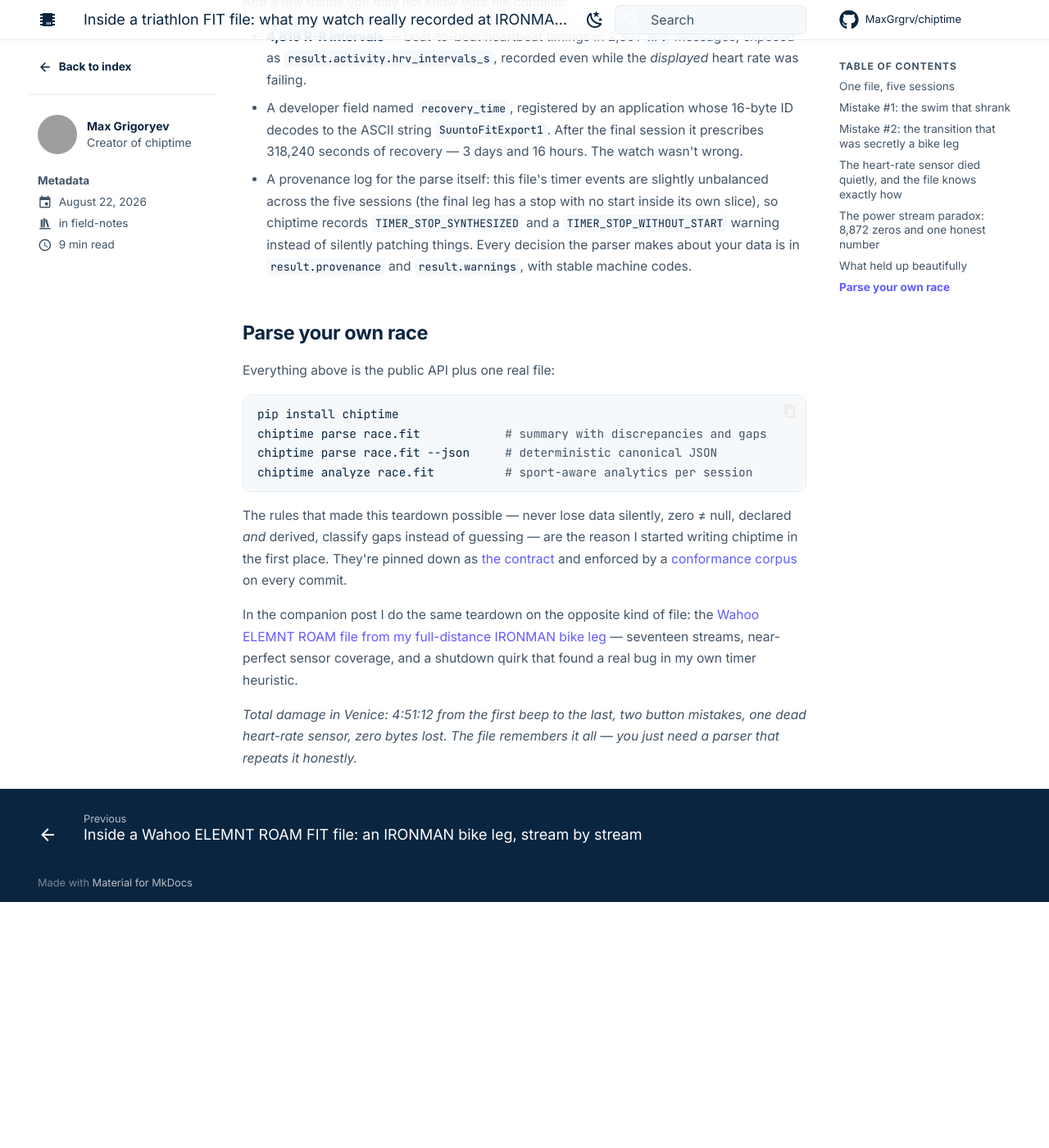
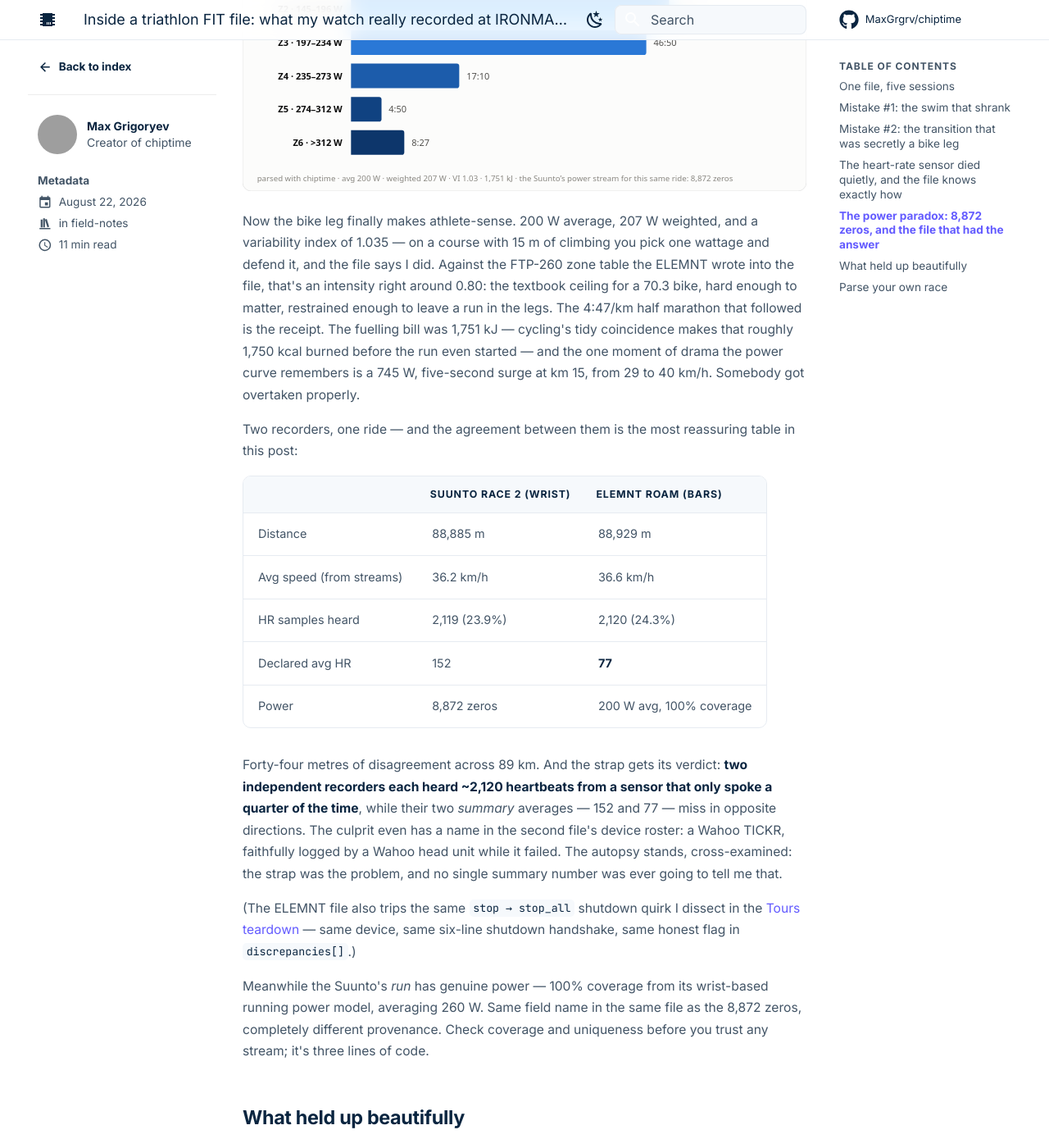
Before and after one commit to MaxGrgrv/chiptime, an MkDocs documentation site: the page built from website/blog/posts/inside-a-triathlon-fit-file.md, in a window 1280 px wide and 1400 px high, scrolled down 5768 px. Shown: the whole window at 82% size. Built offline with MkDocs 1.6.1 and Material for MkDocs 9.7.7, drawn with Linux system fonts in a browser that asks for light colours; comment, search, counter and statistics services are not loaded; before the commit the page ends 6868 px from its top, so only the background shows below that; some of the changed text lies outside the part shown; grey boxes are pictures that could not be loaded.

Commit message:
blog: the second witness — real bike power for Venice, athlete-voice pass on both posts
The ELEMNT ROAM was recording the Venice 70.3 bike leg too. The power
paradox section now resolves: the Suunto's 8,872 zeros meet the head
unit's real ride (200 W avg, 207 W weighted, VI 1.035, IF ~0.80 on the
file's own FTP-260 zones, 1,751 kJ), with a new time-in-zones figure and
a two-recorders agreement table — 44 m of distance disagreement in 89 km,
and near-identical HR sample counts (2,119 vs 2,120) that convict the
TICKR strap by cross-examination. Both posts also get an endurance-
athlete engagement pass: pacing-intensity interpretation, fuelling math
(kJ≈kcal), heat/drift physiology, and race-day texture.

````diff
--- a/website/blog/posts/inside-a-triathlon-fit-file.md
+++ b/website/blog/posts/inside-a-triathlon-fit-file.md
@@ -3,7 +3,7 @@ date: 2026-08-22
 categories: [field-notes]
 slug: inside-a-triathlon-fit-file
 authors: [max]
-description: I raced IRONMAN 70.3 Venice-Jesolo, then took my Suunto's FIT file apart byte by byte — five sessions, a swim that shrank to 519 m, a heart-rate sensor that died quietly, and two button mistakes preserved in binary.
+description: I raced IRONMAN 70.3 Venice-Jesolo, then took my race FIT files apart byte by byte — five sessions, a swim that shrank to 519 m, a heart-rate sensor that died quietly, two button mistakes preserved in binary, and the bike computer file that settled the score.
 ---
 
 # Inside a triathlon FIT file: what my watch really recorded at IRONMAN 70.3 Venice-Jesolo
@@ -20,7 +20,9 @@ anything. So once the medal was on the shelf, I did what any
 data-inclined triathlete with a parser habit would do: I took my own race
 apart. Not a race report — a data autopsy. It turned out to be a great
 specimen precisely because it's a *healthy* file recorded by a fallible
-human.
+human — and because, as I discovered when I later exported the ELEMNT
+file from my handlebars, this race left behind *two* recordings that
+could cross-examine each other.
 
 <!-- more -->
 
@@ -92,6 +94,8 @@ the classification tells you *why*.
 For what it's worth, the 519 recorded metres were good ones — the first
 auto-lap says 1:00 for the opening 100 m (race-start adrenaline, plus a
 little open-water GPS optimism), settling to ~2:00/100 m by the fifth.
+Every open-water racer knows that shape: sprint for clear water, then the
+sea collects its tax.
 
 ## Mistake #2: the transition that was secretly a bike leg
 
@@ -125,7 +129,10 @@ really ~89.5.
 
 Two lessons from one race: session boundaries in a multisport file are
 *button presses, not ground truth* — and per-second streams are the
-receipts that let you audit them.
+receipts that let you audit them. In my defence: if you've never tried
+operating a wrist computer during a flying mount with your heart rate in
+the 160s and your brain still somewhere in the Adriatic, know that
+button-pressing is the first skill to go.
 
 ## The heart-rate sensor died quietly, and the file knows exactly how
 
@@ -171,7 +178,8 @@ Two rules I baked into chiptime's contract make this analysis possible:
    average computed before the samples were lost; the records' 122.8 is
    polluted by whatever garbage the dying sensor did write. Neither number
    deserves your trust, and now you know that — which beats a dashboard
-   confidently displaying either one.
+   confidently displaying either one. (Keep this strap in mind: a second
+   witness takes the stand in the next section.)
 
 While we're auditing summaries: this file also contains a lap message
 claiming a **5,000 m swim lap completed in 8:30**, another claiming
@@ -180,7 +188,7 @@ counts of 2 kcal for the swim and 661 kcal for the eight-minute T1.
 Summary messages are where firmware bookkeeping goes to improvise.
 Streams don't improvise.
 
-## The power stream paradox: 8,872 zeros and one honest number
+## The power paradox: 8,872 zeros, and the file that had the answer
 
 The bike power stream is a lovely inversion of the null rule:
 
@@ -189,11 +197,12 @@ power = bike.records.stream("power")
 set(power.values)                   # {0} — 100% coverage, all zeros
 ```
 
-I raced without a power meter, and the Suunto wrote a *literal zero* for
-every one of the 8,872 seconds of the bike leg. Those aren't sentinels —
-they're real encoded values, so chiptime faithfully reports an average of
-0 W, and the analytics layer calls the situation out rather than
-manufacturing a number:
+There *was* a power meter on that bike — the Suunto just wasn't paired to
+it — so the watch wrote a *literal zero* for every one of the 8,872
+seconds of the bike leg. Those aren't sentinels — they're real encoded
+values, so chiptime faithfully reports an average of 0 W, and the
+analytics layer calls the situation out rather than manufacturing a
+number:
 
 ```text
 session 3: cycling
@@ -206,10 +215,69 @@ paired* — the opposite failure mode of the heart-rate strap (real sensor,
 missing values). You need both concepts, zero and null, to tell those
 stories apart, which is exactly why chiptime refuses to conflate them.
 
-Meanwhile the run has genuine power — 100% coverage from Suunto's
-wrist-based running power model, averaging 260 W. Same file, same field
-name, completely different provenance. Check coverage and uniqueness
-before you trust any stream; it's three lines of code.
+But the watts weren't lost — the ELEMNT ROAM on my handlebars was running
+its own recording, paired to the 4iiii meter the watch never met. Its
+file starts at 06:46:07, two seconds after I finally pressed the Suunto's
+leg button: minute one of my bike leg was evidently device administration
+at 32 km/h (see mistake #2). Parse the second file, and the ride my watch
+couldn't see appears in full:
+
+```python
+from chiptime import metrics
+
+wahoo = chiptime.parse("venice-bike-elemnt.fit")
+ride = metrics.analyze(wahoo).sessions[0]
+ride.power_zones["basis"]     # 'file:power_zone' — zones from the file itself
+ride.weighted_avg_power       # 207.1
+ride.variability_ratio        # 1.035
+ride.work_kj                  # 1751.2
+ride.power_curve              # {5: 745.2, 60: 279.2, 300: 226.4, 1200: 211.3}
+```
+
+![Time in power zones for the same bike leg, from the ELEMNT file: most of the ride between 145 and 234 W](images/venice-bike-power-zones.svg)
+
+Now the bike leg finally makes athlete-sense. 200 W average, 207 W
+weighted, and a variability index of 1.035 — on a course with 15 m of
+climbing you pick one wattage and defend it, and the file says I did.
+Against the FTP-260 zone table the ELEMNT wrote into the file, that's an
+intensity right around 0.80: the textbook ceiling for a 70.3 bike, hard
+enough to matter, restrained enough to leave a run in the legs. The
+4:47/km half marathon that followed is the receipt. The fuelling bill was
+1,751 kJ — cycling's tidy coincidence makes that roughly 1,750 kcal
+burned before the run even started — and the one moment of drama the
+power curve remembers is a 745 W, five-second surge at km 15, from 29 to
+40 km/h. Somebody got overtaken properly.
+
+Two recorders, one ride — and the agreement between them is the most
+reassuring table in this post:
+
+| | Suunto Race 2 (wrist) | ELEMNT ROAM (bars) |
+|---|---|---|
+| Distance | 88,885 m | 88,929 m |
+| Avg speed (from streams) | 36.2 km/h | 36.6 km/h |
+| HR samples heard | 2,119 (23.9%) | 2,120 (24.3%) |
+| Declared avg HR | 152 | **77** |
+| Power | 8,872 zeros | 200 W avg, 100% coverage |
+
+Forty-four metres of disagreement across 89 km. And the strap gets its
+verdict: **two independent recorders each heard ~2,120 heartbeats from a
+sensor that only spoke a quarter of the time**, while their two *summary*
+averages — 152 and 77 — miss in opposite directions. The culprit even has
+a name in the second file's device roster: a Wahoo TICKR, faithfully
+logged by a Wahoo head unit while it failed. The autopsy stands,
+cross-examined: the strap was the problem, and no single summary number
+was ever going to tell me that.
+
+(The ELEMNT file also trips the same `stop → stop_all` shutdown quirk I
+dissect in the [Tours teardown](inside-a-wahoo-elemnt-fit-file.md) —
+same device, same six-line shutdown handshake, same honest flag in
+`discrepancies[]`.)
+
+Meanwhile the Suunto's *run* has genuine power — 100% coverage from its
+wrist-based running power model, averaging 260 W. Same field name in the
+same file as the 8,872 zeros, completely different provenance. Check
+coverage and uniqueness before you trust any stream; it's three lines of
+code.
 
 ## What held up beautifully
 
@@ -219,7 +287,11 @@ Plenty did — this is a good watch having a hard day, not a bad file.
 
 The run is textbook: 20.46 km at 4:47/km on 1 km auto-laps, fastest
 kilometre 4:32, slowest 5:00, a 4.6% positive split that chiptime's
-analytics flag without ceremony (`PACING_POSITIVE_SPLIT`). The bike's
+analytics flag without ceremony (`PACING_POSITIVE_SPLIT`). A 4.6% fade is
+the polite amount — the kind you negotiate with at km 16 rather than
+surrender to, and the direct dividend of that 0.80-intensity bike. The
+wrist sensor logged a running cadence of 87.7 rpm — a 175
+steps-per-minute metronome that barely wavered. The bike's
 sixteen full 5 km auto-laps sit between 7:54 and 8:50 — 36.2 km/h moving
 average with a total elevation gain of **15 metres in 88.9 km**, which is
 the flattest ride I will ever do. The barometric altimeter spent the whole
@@ -267,5 +339,7 @@ sensor coverage, and a shutdown quirk that found a real bug in my own
 timer heuristic.
 
 *Total damage in Venice: 4:51:12 from the first beep to the last, two
-button mistakes, one dead heart-rate sensor, zero bytes lost. The file
-remembers it all — you just need a parser that repeats it honestly.*
+button mistakes, one dead heart-rate sensor — and, thanks to the second
+recorder on the handlebars, a bike leg recovered in full: 200 W held for
+2:26, priced exactly right to run 4:47s afterwards. The files remember
+everything. You just need a parser that repeats them honestly.*
````
Also changed, not shown: website/blog/posts/inside-a-wahoo-elemnt-fit-file.md (+20 -8 lines), website/blog/posts/images/venice-bike-power-zones.svg (added).
